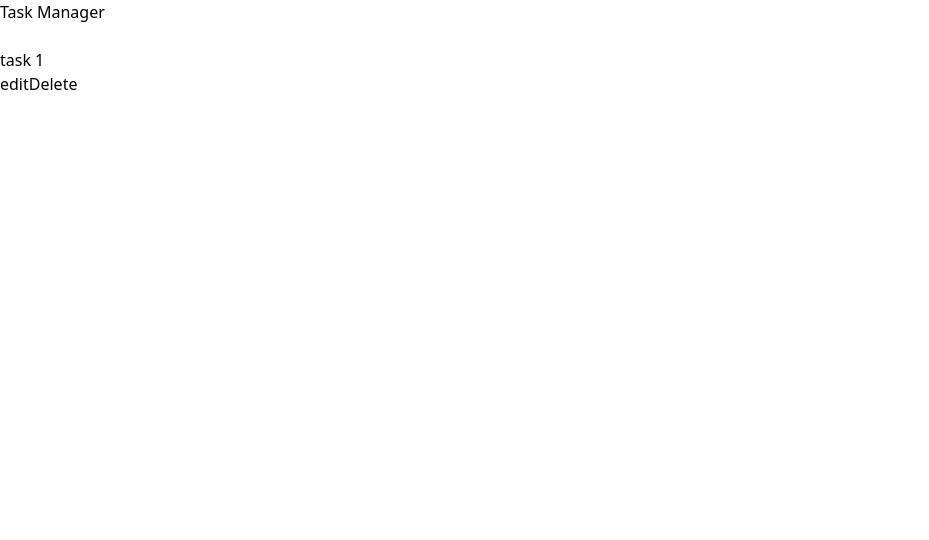
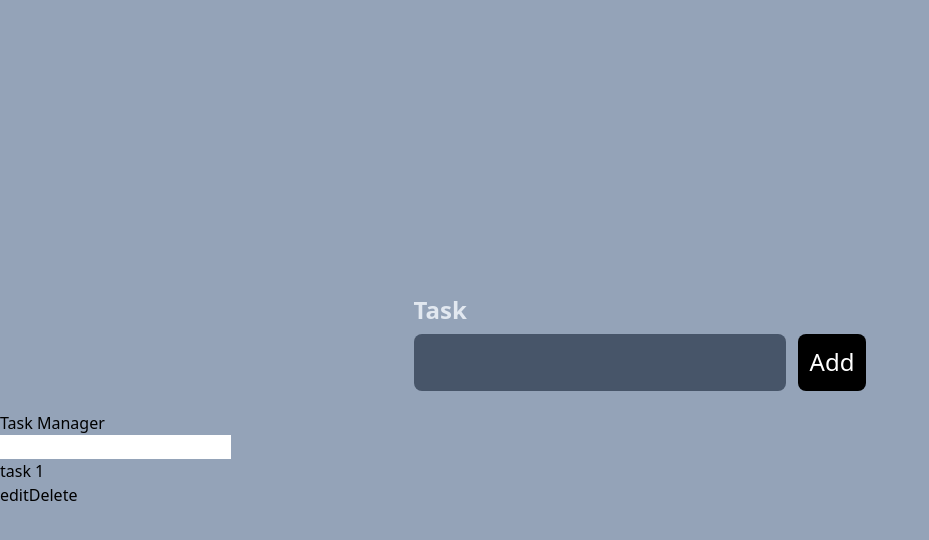
Before and after one commit to bryan936M/nextjs14-redux, a Next.js app: page / in a window 1280 px wide. Shown: the top 540 px of the page, without its empty margins (0-929 px from the left). Built offline with nearby package versions, Linux system fonts and the light colour scheme.

Commit message:
feat: Completed Input form

```diff
--- a/app/layout.tsx
+++ b/app/layout.tsx
@@ -14,7 +14,7 @@ export default function RootLayout({
 }>) {
   return (
     <html lang="en">
-      <body>
+      <body className="h-screen bg-slate-400">
         <ReduxProvider>{children}</ReduxProvider>
       </body>
     </html>
--- a/app/page.tsx
+++ b/app/page.tsx
@@ -1,12 +1,35 @@
 'use client'
+import { FormEvent } from "react";
 import Tasks from "../components/Task";
 
 export default function Home() {
+  function handleSubmit(event: FormEvent<HTMLFormElement>): void {
+    throw new Error("Function not implemented.");
+  }
+
   return (
-    <main className="">
-      {/* Navigation bar */}
+    <main className="h-full flex flex-col justify-center space-y-5">
+      {/*tas input form */}
+      <form onSubmit={handleSubmit} className="max-w-min mx-auto space-y-2">
+        <h1 className="font-extrabold text-2xl text-slate-200">Task</h1>
+        <div className="flex space-x-3">
+          <input
+            type="text"
+            name="task_input"
+            id="task_input"
+            className="bg-slate-600 h-full p-3 rounded-lg text-2xl text-slate-300"
+          />
+          <button
+            type="submit"
+            className="bg-black text-white text-2xl p-3 rounded-lg"
+          >
+            Add
+          </button>
+        </div>
+      </form>
+
+      {/* tasks list */}
       <Tasks />
-      {/* footer */}
     </main>
   );
 }
```
